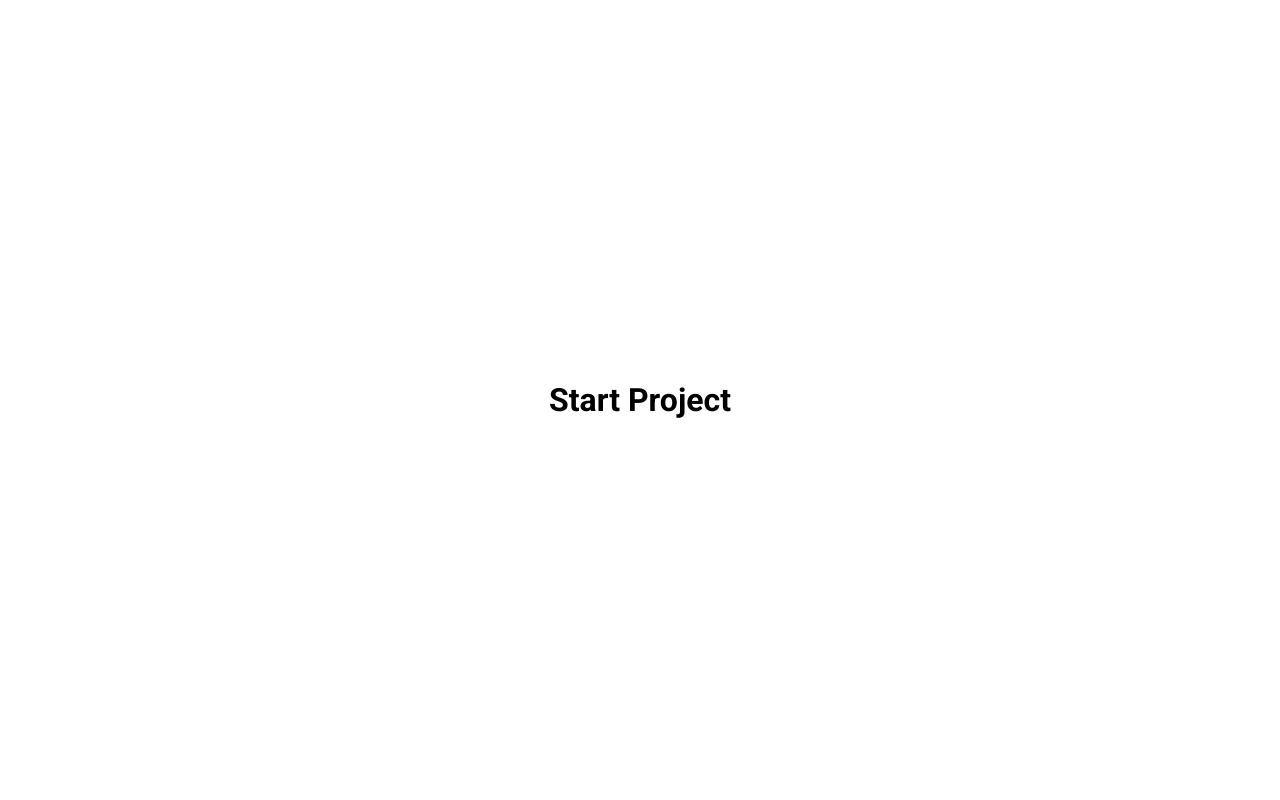
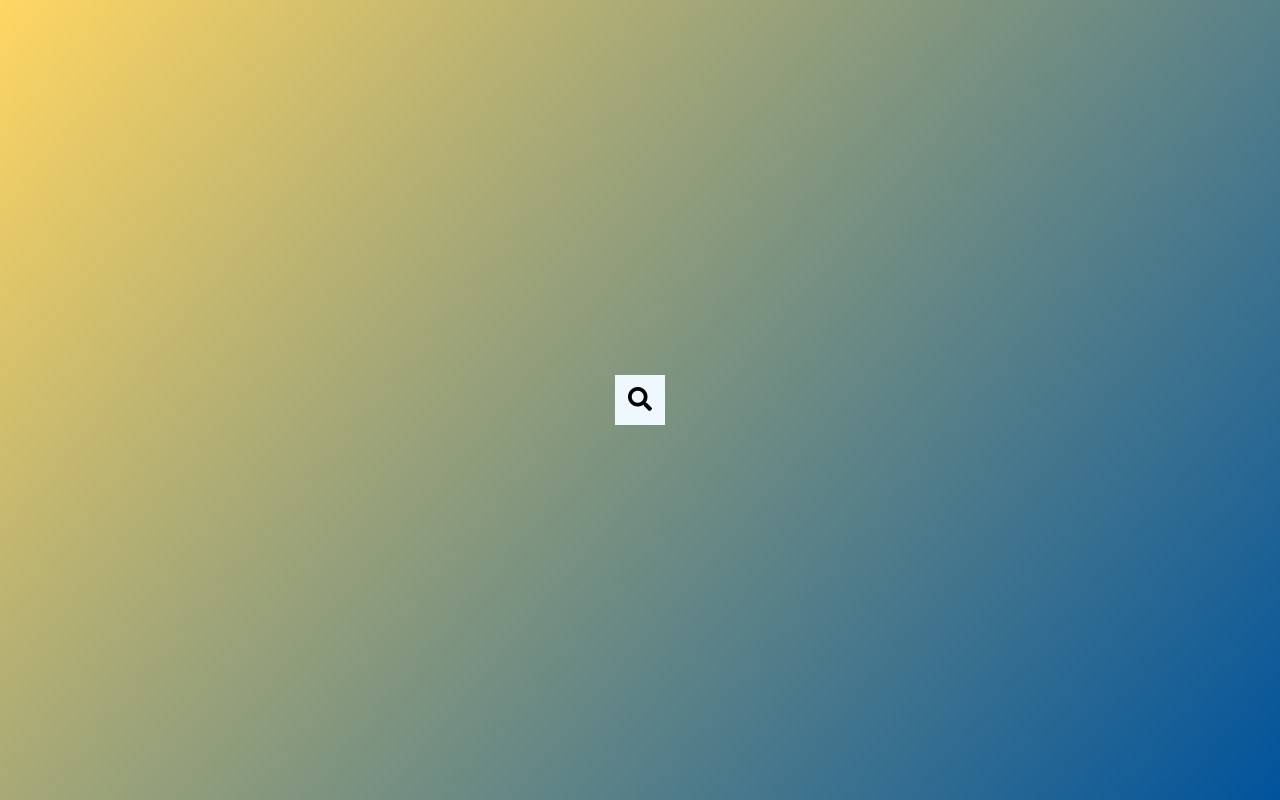
Before and after one commit to RROSANN/hidden-search-widget, a plain HTML site: page index.html in a window 1280 px wide. Drawn offline with Linux system fonts and the light colour scheme.

Commit message:
H-SEARCH transition button search

```diff
--- a/index.html
+++ b/index.html
@@ -12,10 +12,15 @@
       referrerpolicy="no-referrer"
     />
     <link rel="stylesheet" href="style.css" />
-    <title>Project Template</title>
+    <title>Hidden search</title>
   </head>
   <body>
-      <h1>Start Project</h1>
+      <div class="search">
+        <input class="input" type="text" placeholder="Search...">
+        <button class="btn">
+          <i class="fas fa-search"></i>
+        </button>
+      </div>
     <script src="script.js"></script>
   </body>
 </html>
--- a/script.js
+++ b/script.js
@@ -0,0 +1,8 @@
+const search = document.querySelector('.search');
+const btn = document.querySelector('.btn');
+const input = document.querySelector('.input');
+
+btn.addEventListener('click', () => {
+    search.classList.toggle('active');
+    input.focus();
+})
--- a/style.css
+++ b/style.css
@@ -1,5 +1,3 @@
-
-
 @import url("https://fonts.googleapis.com/css2?family=Roboto:ital,wght@0,700;1,400&display=swap");
 
 * {
@@ -7,12 +5,53 @@
 }
 
 body {
-    font-family: 'Roboto', sans-serif;
+  background-image: linear-gradient(130deg, #ffd662ff, #00539cff);
+  font-family: "Roboto", sans-serif;
   display: flex;
-    flex-direction: column;
   align-items: center;
   justify-content: center;
   height: 100vh;
   overflow: hidden;
   margin: 0;
 }
+
+.search {
+  position: relative;
+  height: 50px;
+}
+
+.search .input {
+  background-color: aliceblue;
+  border: 0;
+  font-size: 18px;
+  padding: 18px;
+  height: 50px;
+  width: 50px;
+  transition: width 0.3s ease;
+}
+
+.btn {
+    background-color: aliceblue;
+    border: 0;
+    cursor: pointer;
+    font-size: 24px;
+    position: absolute;
+    top: 0;
+    left: 0;
+    height: 50px;
+    width: 50px;
+    transition: transform 0.3s ease;
+}
+
+.btn:focus,
+.input:focus {
+    outline: none;
+}
+
+.search.active .input {
+    width: 200px;
+}
+
+.search.active .btn {
+    transform: translateX(198px);
+}
```
Lines whose indentation alone changed are shown as unchanged.
